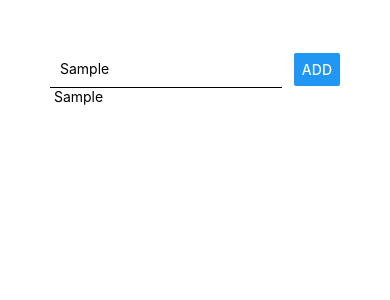
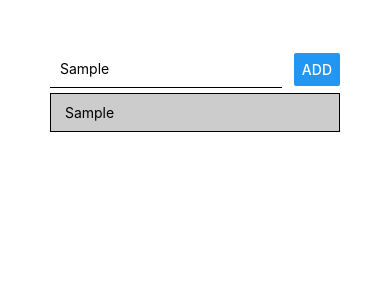
Before and after one commit to TheCoreyMcCue/first-react-native, a React Native app: screen / in a window 390 px wide. Both pictures are taken after typing "Sample" into the empty fields and a click on the button "ADD". Shown: the top 300 px of the page. Built offline with nearby package versions, Linux system fonts and the light colour scheme.

Commit message:
incorporate ScrollView for the list itmes

```diff
--- a/App.js
+++ b/App.js
@@ -1,6 +1,7 @@
 import { StatusBar } from 'expo-status-bar';
 import React, { useState } from 'react';
-import { StyleSheet, Text, View, Button, TextInput } from 'react-native';
+import { v4 as uuidv4 } from 'uuid';
+import { StyleSheet, Text, View, Button, TextInput, ScrollView } from 'react-native';
 
 export default function App() {
   const [enteredGoal, setEnteredGoal] = useState('');
@@ -26,9 +27,9 @@ export default function App() {
           onPress={handleSubmit}
           title="Add" />
       </View>
-      <View>
-        {courseGoals.map((goal) => <Text key={goal}> {goal}</Text>)}
-      </View>
+      <ScrollView>
+        {courseGoals.map((goal) => <View key={uuidv4()} style={styles.listItem}><Text> {goal}</Text></View>)}
+      </ScrollView>
     </View>
   );
 }
@@ -47,5 +48,12 @@ const styles = StyleSheet.create({
     borderBottomWidth: 1,
     padding: 10,
     width: '80%'
+  },
+  listItem: {
+    padding: 10,
+    marginVertical: 5,
+    backgroundColor: '#ccc',
+    borderColor: 'black',
+    borderWidth: 1
   }
 });
--- a/package.json
+++ b/package.json
@@ -13,7 +13,8 @@
     "react": "16.13.1",
     "react-dom": "16.13.1",
     "react-native": "https://github.com/expo/react-native/archive/sdk-41.0.0.tar.gz",
-    "react-native-web": "~0.13.12"
+    "react-native-web": "~0.13.12",
+    "uuid": "^3.4.0"
   },
   "devDependencies": {
     "@babel/core": "^7.9.0"
```
Also changed, not shown: 2 other files (tests, documents, lock files or other folders).
